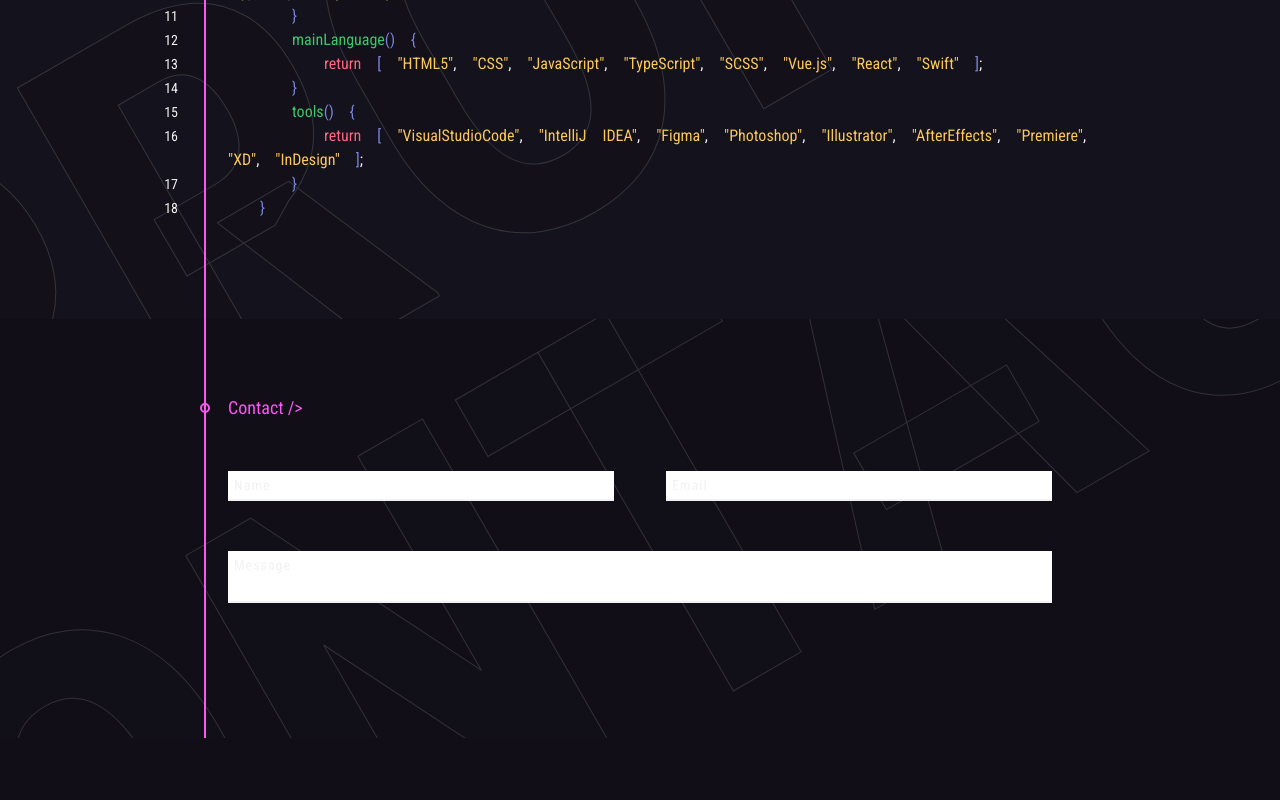
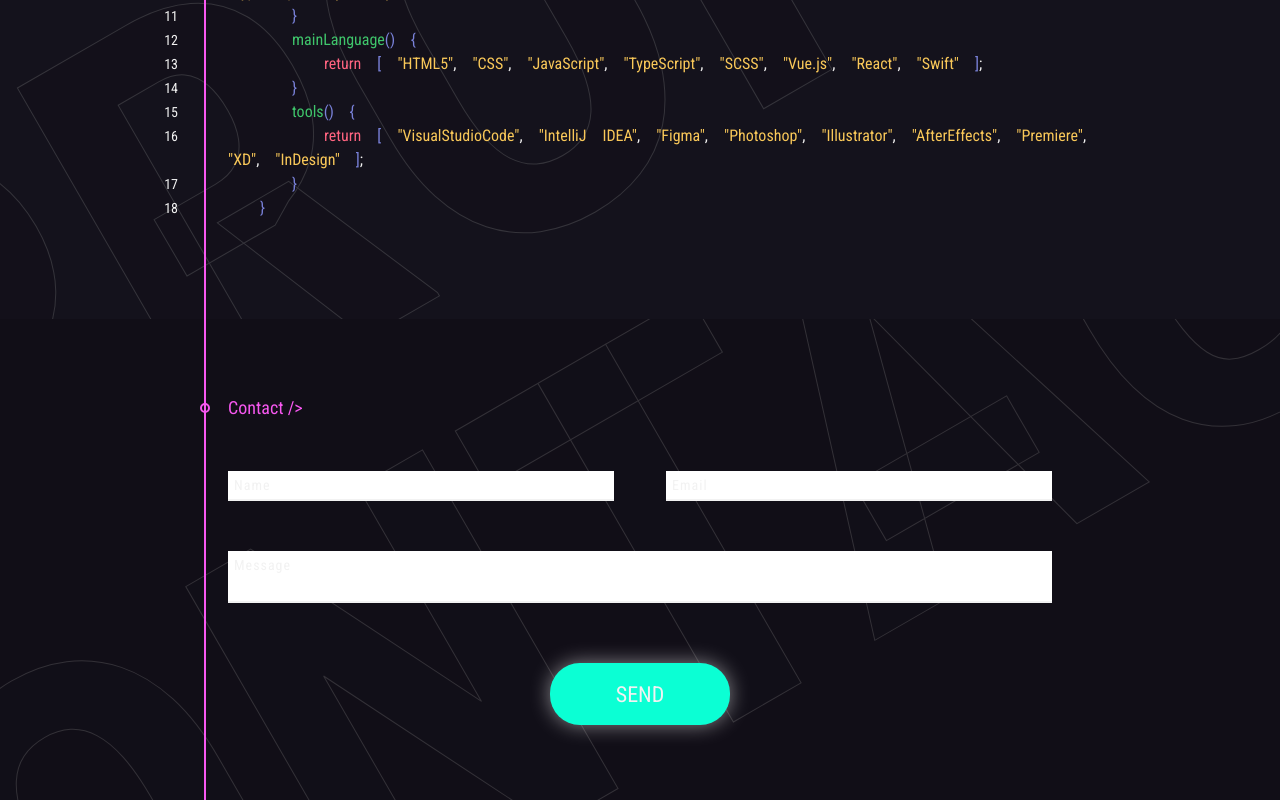
Before and after one commit to ruiokazaki-archive/portfolio-react, a React (Create React App) app: page / in a window 1280 px wide. Shown: the part 999-1799 px from the top of the page. Before the commit the page ends 1737 px from the top, so only its background shows below. Built offline with nearby package versions, Linux system fonts and the light colour scheme.

Commit message:
update: submit button を作成した

```diff
--- a/src/components/organisms/Contact.style.tsx
+++ b/src/components/organisms/Contact.style.tsx
@@ -64,3 +64,18 @@ const Col2Style = styled.div`
   }
 `;
 export const Col2 = tw(Col2Style)`relative`;
+
+const SubmitButtonStyle = styled.button`
+  height: 62px;
+  width: 180px;
+  font-size: 22px;
+  box-shadow: 0px 0px 20px rgba(255, 255, 255, 0.5);
+  border-radius: 30px;
+  transition: all 0.3s;
+  margin: 0 auto;
+  &:hover {
+    transform: scale(1.1);
+  }
+`;
+
+export const SubmitButton = tw(SubmitButtonStyle)`bg-green1 text-white1 block`;
--- a/src/components/organisms/Contact.tsx
+++ b/src/components/organisms/Contact.tsx
@@ -10,6 +10,7 @@ import {
   Textarea,
   FocusBorder,
   Label,
+  SubmitButton,
 } from './Contact.style';
 
 type Props = {
@@ -87,6 +88,7 @@ const Contact: VFC<Props> = ({
         />
         <FocusBorder />
       </Col1>
+      <SubmitButton type="submit">SEND</SubmitButton>
     </ContactForm>
   </SectionWrap>
 );
--- a/tailwind.config.js
+++ b/tailwind.config.js
@@ -15,6 +15,7 @@ module.exports = {
       pink1: '#f858f1',
       gray1: '#988e9f',
       red1: '#ff6480',
+      green1: '#0bffd4',
     },
     extend: {},
   },
```
